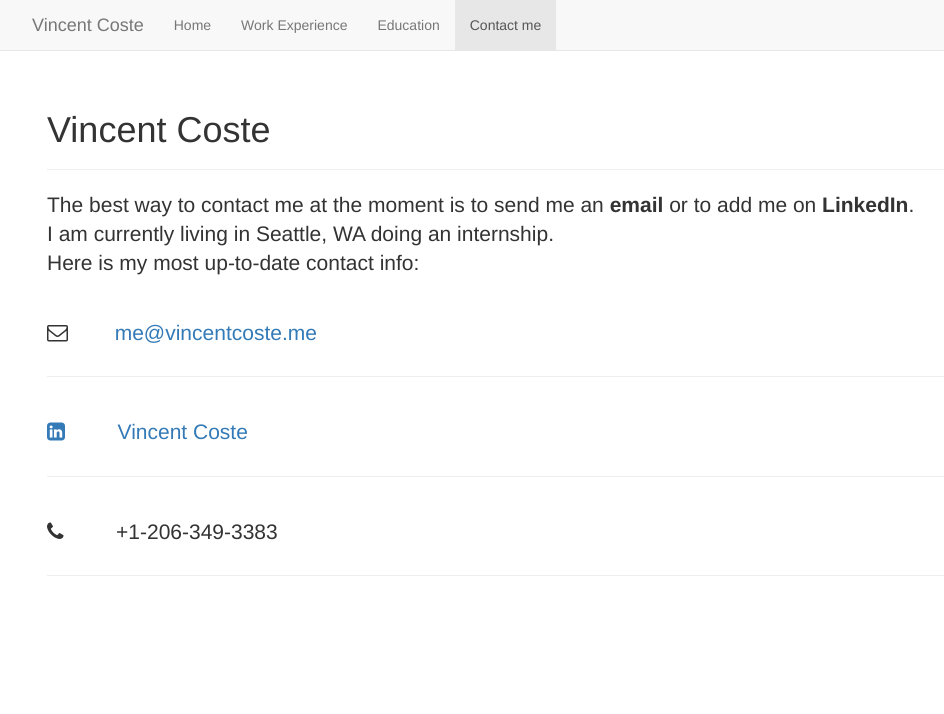
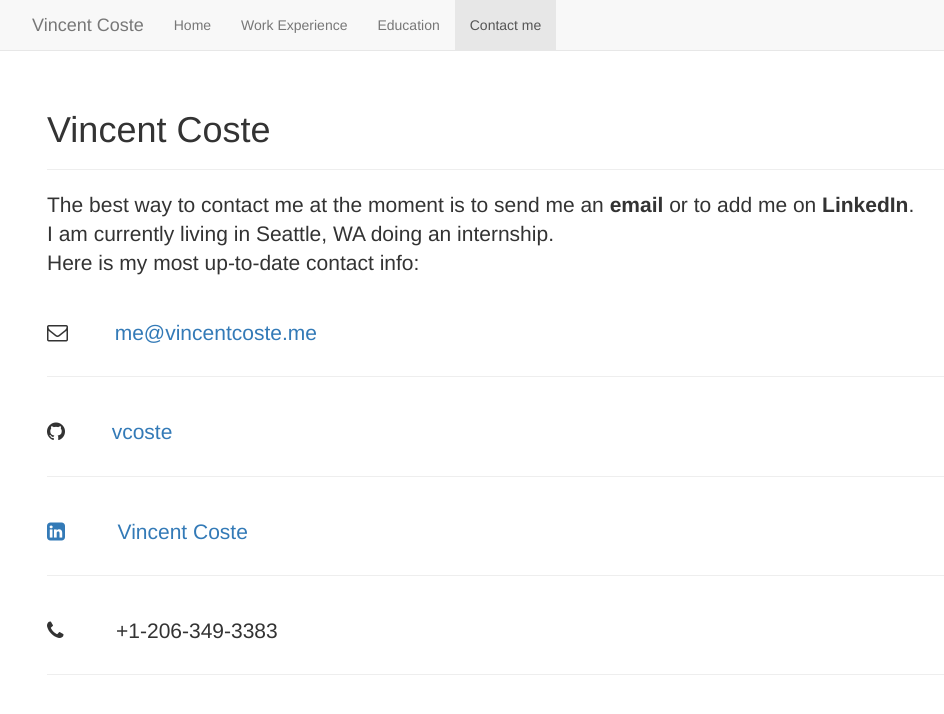
Before and after one commit to vcoste/mygithubpage, a plain HTML site: page contact.html in a window 1280 px wide. Shown: the whole page, without its empty margins (38-982 px from the left). Drawn offline with nearby package versions, Linux system fonts and the light colour scheme.

Commit message:
changed description

```diff
--- a/contact.html
+++ b/contact.html
@@ -58,8 +58,10 @@
           <p class="lead"><i class="fa fa-envelope-o"></i> &nbsp;&nbsp;&nbsp;&nbsp;&nbsp;&nbsp; <a href="mailto:me@vincentcoste.me">me@vincentcoste.me</a></p>
         </div>
         <div class="page-header">
+          <p class="lead"><i class="fa fa-github"></i>&nbsp;&nbsp;&nbsp;&nbsp;&nbsp;&nbsp;&nbsp;&nbsp;<a href="https://github.com/vcoste">vcoste</a></p>
+        </div>
+        <div class="page-header">
           <p class="lead"><a href="http://www.linkedin.com/pub/vincent-coste/31/8b3/129/"><i class="fa fa-linkedin-square"></i></a> &nbsp;&nbsp;&nbsp;&nbsp;&nbsp;&nbsp;&nbsp;&nbsp;<a href="http://www.linkedin.com/pub/vincent-coste/31/8b3/129/">Vincent Coste</a></p>
-
         </div>
         <div class="page-header">
           <p class="lead"><i class="fa fa-phone"></i> &nbsp;&nbsp;&nbsp;&nbsp;&nbsp;&nbsp;&nbsp;&nbsp;+1-206-349-3383</p>
```
Also changed, not shown: index.html (+2 -1 lines), 1 other file.
